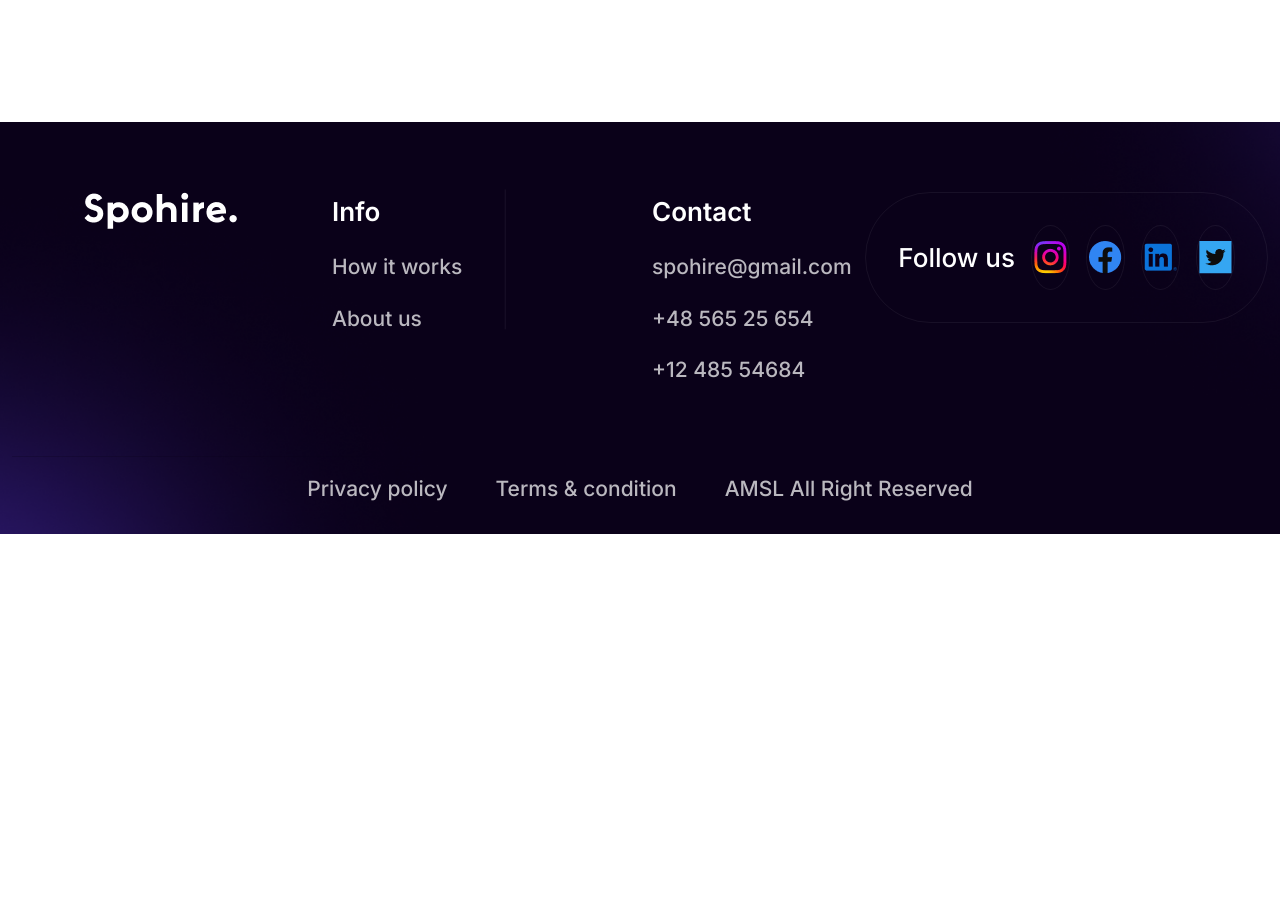
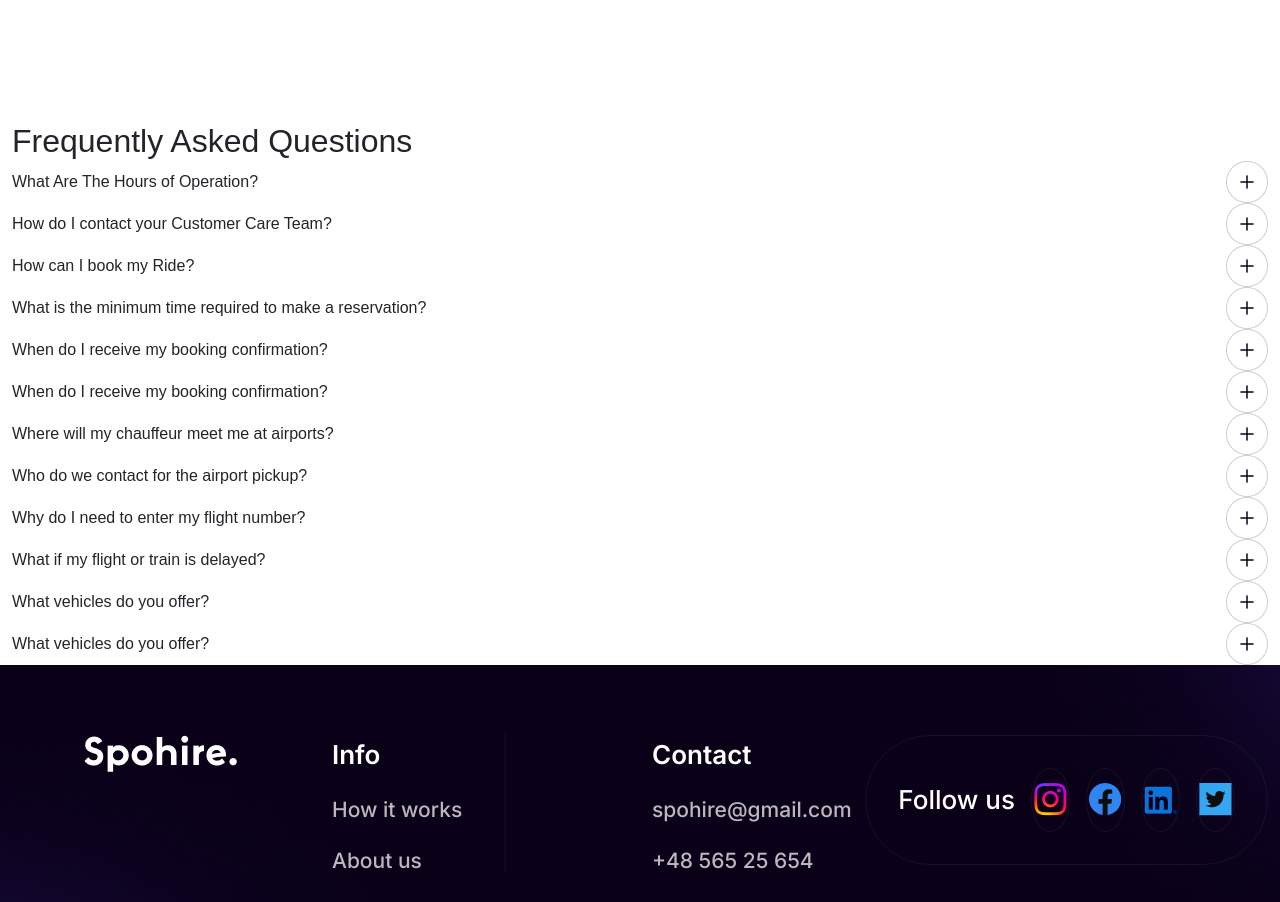
Before and after one commit to MamtazDev/spohire-react, a React (Vite) app: page / in a window 1280 px wide. Shown: the part 4580-5482 px from the top of the page. Before the commit the page ends 5114 px from the top, so only its background shows below. Built offline with nearby package versions, Linux system fonts and the light colour scheme; a web font is replaced by a local one.

Commit message:
accordion add

```diff
--- /dev/null
+++ b/src/components/accordion/Accordion.jsx
@@ -0,0 +1,81 @@
+import React, { useState } from "react";
+import "./Accordion.css";
+import plus from "../../assets/accordion-plus.png";
+import minus from "../../assets/accordion-minus.png";
+
+const Accordion = () => {
+  const [isOpen, setIsOpen] = useState(null);
+  const accoprdionData = [
+    {
+      ques: "What Are The Hours of Operation?",
+      ans: "Through a selection of ingenious residential projects –in which materials are immersed into a transformation, maintenance, or renovation process–, the article opens a discussion on how good architecture is durable and reusable.",
+    },
+    {
+      ques: "How do I contact your Customer Care Team?",
+      ans: "Through a selection of ingenious residential projects –in which materials are immersed into a transformation, maintenance, or renovation process–, the article opens a discussion on how good architecture is durable and reusable.",
+    },
+    {
+      ques: "How can I book my Ride?",
+      ans: "Through a selection of ingenious residential projects –in which materials are immersed into a transformation, maintenance, or renovation process–, the article opens a discussion on how good architecture is durable and reusable.",
+    },
+    {
+      ques: "What is the minimum time required to make a reservation?",
+      ans: "Through a selection of ingenious residential projects –in which materials are immersed into a transformation, maintenance, or renovation process–, the article opens a discussion on how good architecture is durable and reusable.",
+    },
+    {
+      ques: "When do I receive my booking confirmation?",
+      ans: "Through a selection of ingenious residential projects –in which materials are immersed into a transformation, maintenance, or renovation process–, the article opens a discussion on how good architecture is durable and reusable.",
+    },
+    {
+      ques: "When do I receive my booking confirmation?",
+      ans: "Through a selection of ingenious residential projects –in which materials are immersed into a transformation, maintenance, or renovation process–, the article opens a discussion on how good architecture is durable and reusable.",
+    },
+    {
+      ques: "Where will my chauffeur meet me at airports?",
+      ans: "Through a selection of ingenious residential projects –in which materials are immersed into a transformation, maintenance, or renovation process–, the article opens a discussion on how good architecture is durable and reusable.",
+    },
+    {
+      ques: "Who do we contact for the airport pickup?",
+      ans: "Through a selection of ingenious residential projects –in which materials are immersed into a transformation, maintenance, or renovation process–, the article opens a discussion on how good architecture is durable and reusable.",
+    },
+    {
+      ques: "Why do I need to enter my flight number?",
+      ans: "Through a selection of ingenious residential projects –in which materials are immersed into a transformation, maintenance, or renovation process–, the article opens a discussion on how good architecture is durable and reusable.",
+    },
+    {
+      ques: "What if my flight or train is delayed?",
+      ans: "Through a selection of ingenious residential projects –in which materials are immersed into a transformation, maintenance, or renovation process–, the article opens a discussion on how good architecture is durable and reusable.",
+    },
+    {
+      ques: "What vehicles do you offer?",
+      ans: "Through a selection of ingenious residential projects –in which materials are immersed into a transformation, maintenance, or renovation process–, the article opens a discussion on how good architecture is durable and reusable.",
+    },
+    {
+      ques: "What vehicles do you offer?",
+      ans: "Through a selection of ingenious residential projects –in which materials are immersed into a transformation, maintenance, or renovation process–, the article opens a discussion on how good architecture is durable and reusable.",
+    },
+  ];
+  return (
+    <div className="accordion">
+      <div className="container">
+        <h2>Frequently Asked Questions</h2>
+        <div>
+          {accoprdionData.map((data, index) => (
+            <div key={index}>
+              <div
+                onClick={() => setIsOpen(index === isOpen ? null : index)}
+                className="d-flex align-items-center justify-content-between"
+              >
+                <p className="question">{data.ques}</p>
+                <img src={isOpen === index ? minus : plus} alt="" />
+              </div>
+              {isOpen === index && <p className="answer">{data.ans}</p>}
+            </div>
+          ))}
+        </div>
+      </div>
+    </div>
+  );
+};
+
+export default Accordion;
--- a/src/pages/Home/Home.jsx
+++ b/src/pages/Home/Home.jsx
@@ -7,6 +7,7 @@ import HowItWorks from '../../components/howItWorks/HowItWorks'
 import WhatPeopleSay from '../../components/whatPeopleSay/WhatPeopleSay'
 import Trusted from '../../components/trusted/Trusted'
 import Footer from '../../components/footer/Footer'
+import Accordion from '../../components/Accordion/Accordion'
 
 const Home = () => {
   return (
@@ -21,6 +22,7 @@ const Home = () => {
         <HowItWorks />
         <WhatPeopleSay />
         <Trusted />
+        <Accordion/>
       </main>
       <Footer />
     </>
```
Also changed, not shown: src/assets/accordion-minus.png (added), src/assets/accordion-plus.png (added), src/components/accordion/Accordion.css (added).
